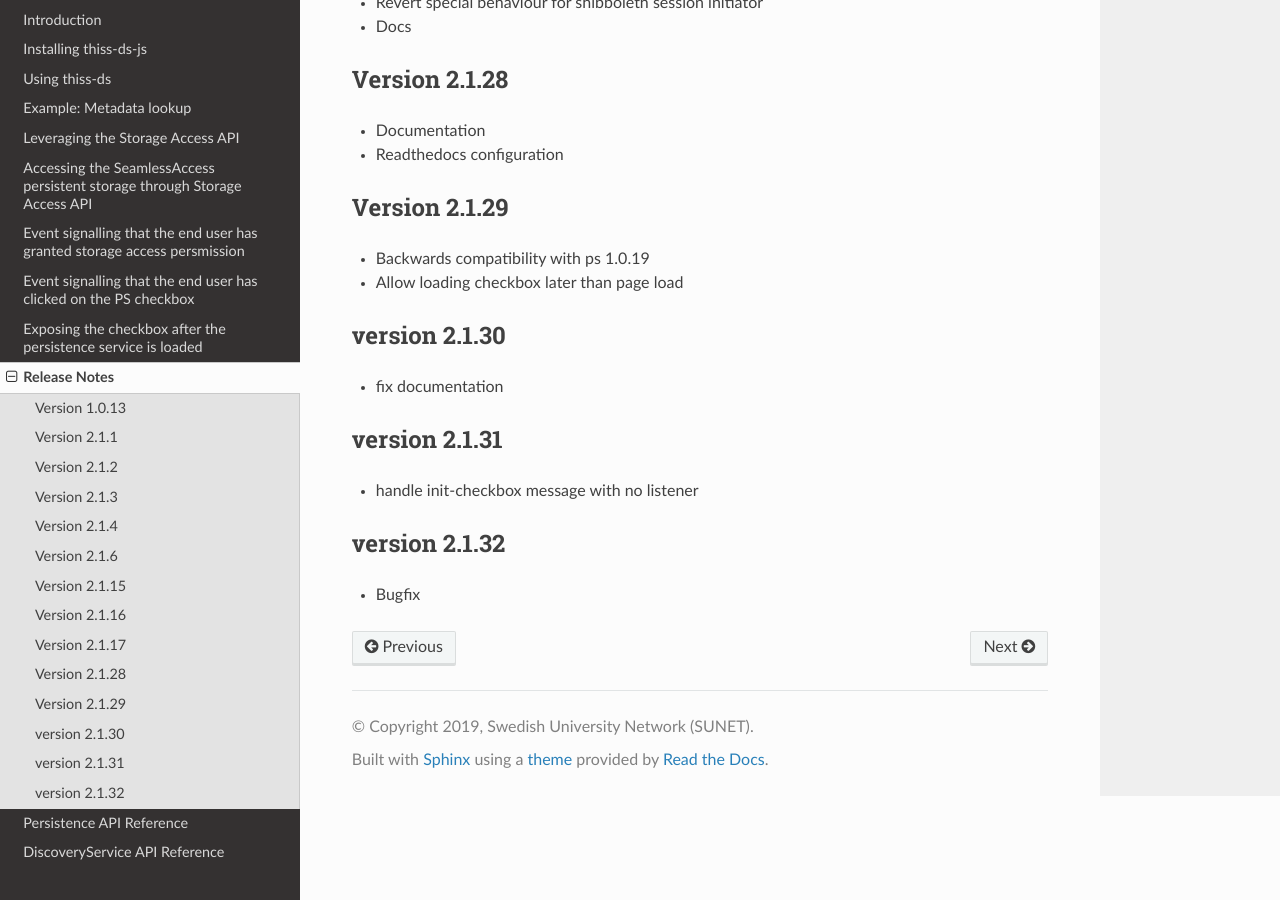
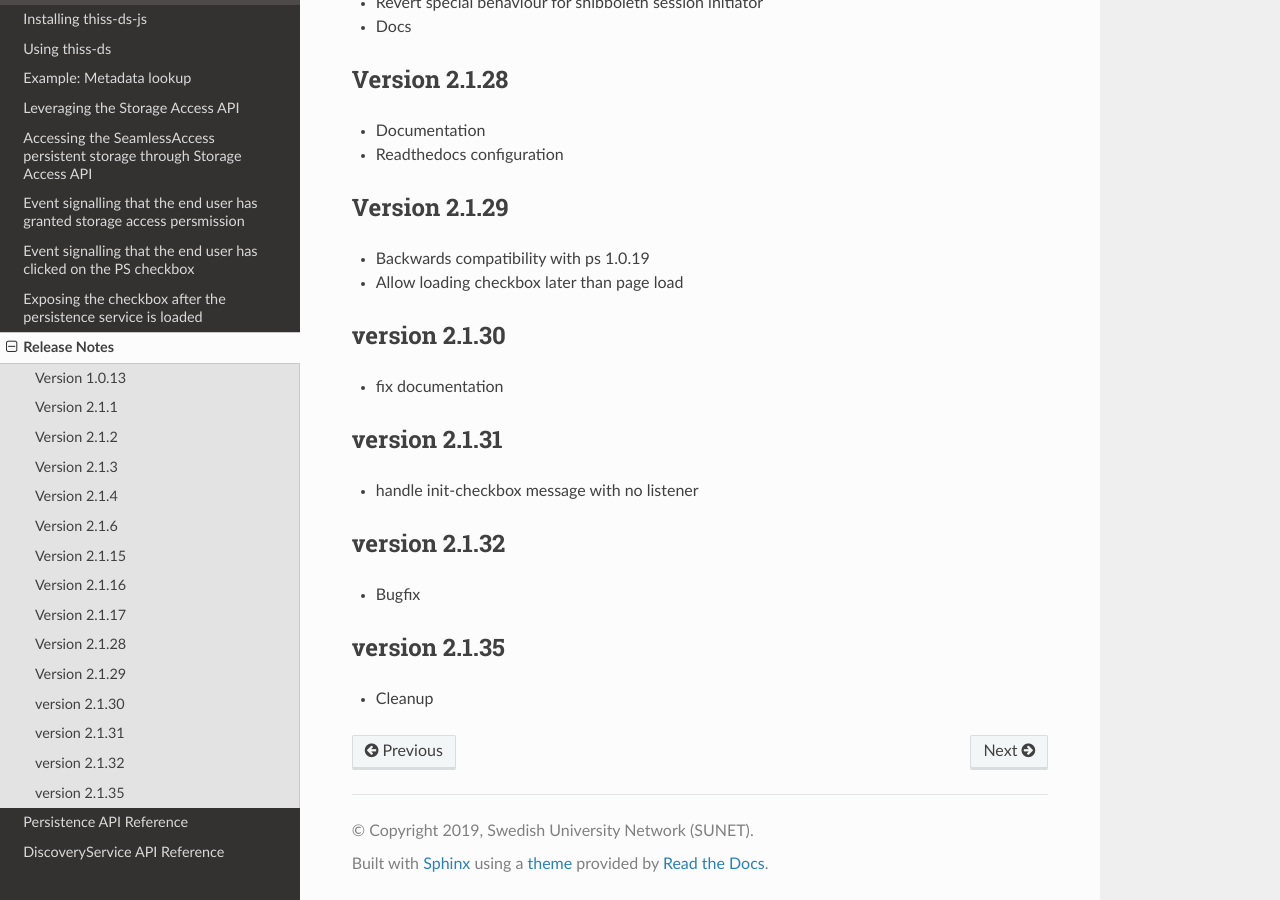
Before and after one commit to TheIdentitySelector/thiss-ds-js, a Sphinx documentation site: the page built from docs/releasenotes.rst, in a window 1280 px wide and 900 px high, scrolled down 1057 px. Built offline with Sphinx 7.4.7 and the Read the Docs theme 3.1.0, drawn with Linux system fonts in a browser that asks for light colours.

Commit message:
bump version to 2.1.35

```diff
--- a/docs/conf.py
+++ b/docs/conf.py
@@ -26,7 +26,7 @@ author = u'Leif Johansson'
 # The short X.Y version
 version = u'2.1'
 # The full version, including alpha/beta/rc tags
-release = u'2.1.32'
+release = u'2.1.35'
 
 js_source_path = '../src'
 
--- a/docs/releasenotes.rst
+++ b/docs/releasenotes.rst
@@ -73,3 +73,8 @@ version 2.1.32
 --------------
 
 * Bugfix
+
+version 2.1.35
+--------------
+
+* Cleanup
--- a/package.json
+++ b/package.json
@@ -1,6 +1,6 @@
 {
   "name": "@theidentityselector/thiss-ds",
-  "version": "2.1.32",
+  "version": "2.1.35",
   "description": "A set of clients for the thiss.io service",
   "main": "dist/thiss-ds.js",
   "homepage": "https://thiss.io",
```
Also changed, not shown: 3 other files.
